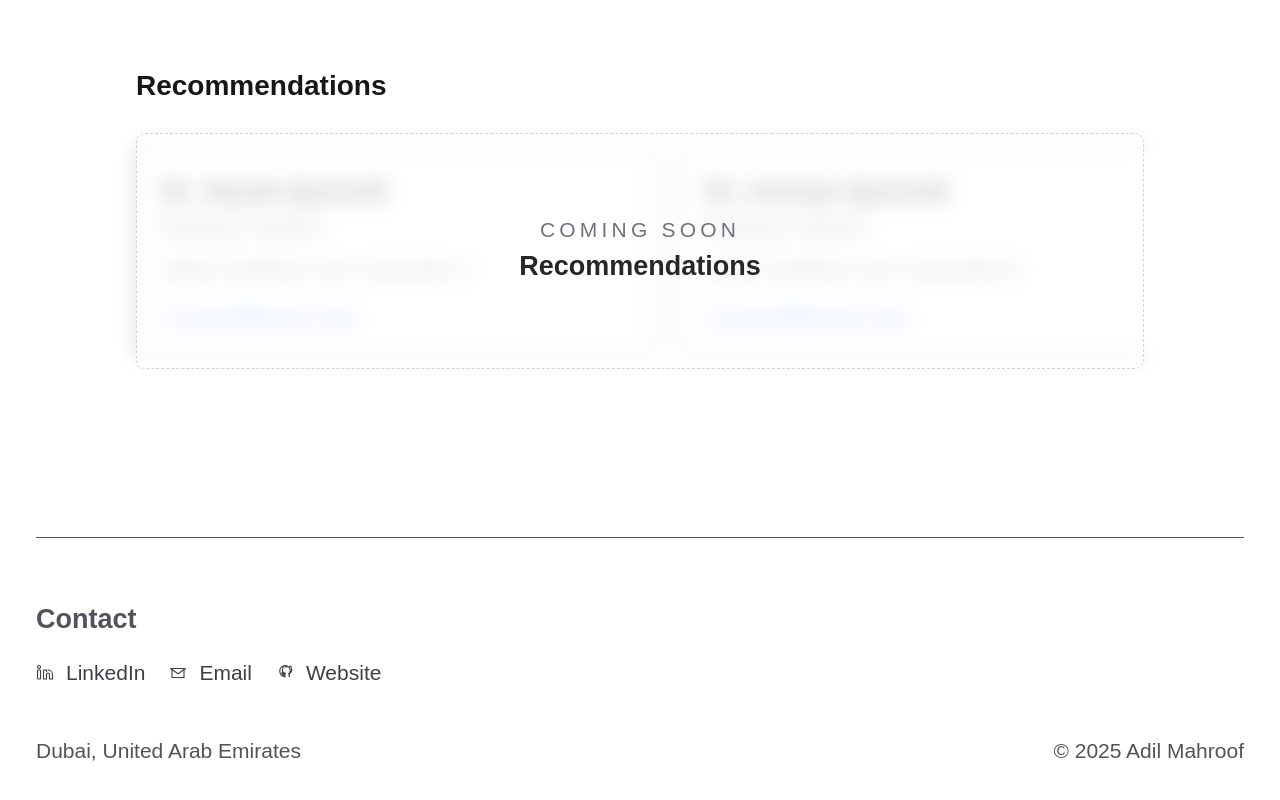
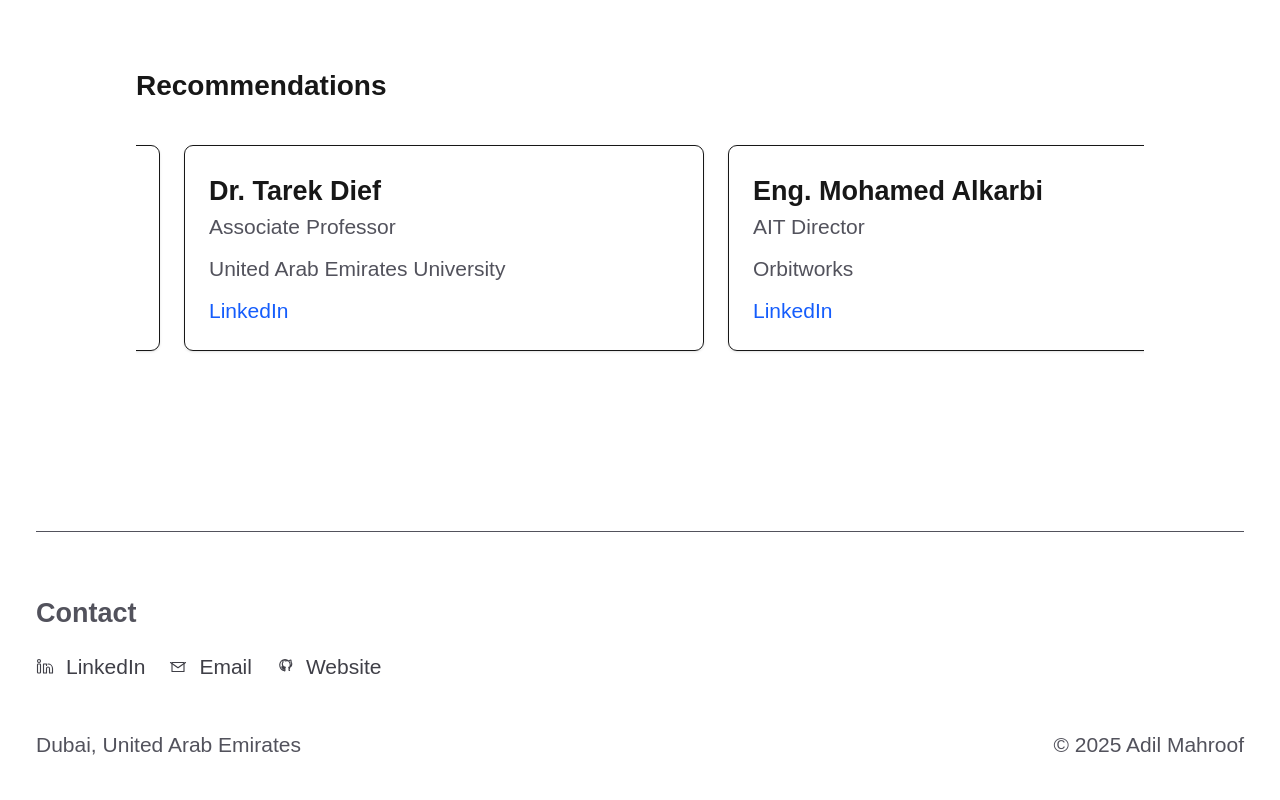
Before and after one commit to adilmrf/myPortfolio, a Next.js app: page / in a window 1280 px wide. Shown: the part 1812-2612 px from the top of the page. Built offline with nearby package versions, Linux system fonts and the light colour scheme.

Commit message:
recommendations added

```diff
--- a/src/app/page.tsx
+++ b/src/app/page.tsx
@@ -54,7 +54,7 @@ export default function Home() {
       <div className="mb-8">
         <h2 className="text-[28px] font-semibold">Recommendations</h2>
         <div className="mt-4">
-          <RecommendationsCarousel recommendations={RECOMMENDATIONS} comingSoon comingSoonLabel="Recommendations" />
+          <RecommendationsCarousel recommendations={RECOMMENDATIONS} />
         </div>
       </div>
 
--- a/src/components/RecommendationsCarousel.tsx
+++ b/src/components/RecommendationsCarousel.tsx
@@ -6,6 +6,7 @@ type Recommendation = {
     title: string;
     affiliation: string;
     email: string;
+    linkedin: string;
 };
 
 type Props = {
@@ -16,110 +17,112 @@ type Props = {
 
 export default function RecommendationsCarousel({ recommendations, comingSoon = false, comingSoonLabel = "Coming soon" }: Props) {
     const containerRef = React.useRef<HTMLDivElement | null>(null);
+    const trackRef = React.useRef<HTMLDivElement | null>(null);
     const autoplayRef = React.useRef<number | null>(null);
-    const cardWidthRef = React.useRef<number>(0);
-    const [index, setIndex] = React.useState<number>(1); // start at first real item
+    const [offset, setOffset] = React.useState(0);
+    const [cardWidth, setCardWidth] = React.useState(0);
     const [isPaused, setIsPaused] = React.useState(false);
+    const [isResetting, setIsResetting] = React.useState(false);
     const isComingSoon = comingSoon;
-    const comingSoonRef = React.useRef(isComingSoon);
 
     if (!recommendations || recommendations.length === 0) return null;
 
-    // build extended list with clones at ends to allow seamless loop
-    const extended = recommendations.length > 1
-        ? [recommendations[recommendations.length - 1], ...recommendations, recommendations[0]]
-        : recommendations;
+    // For single item, no carousel needed
+    if (recommendations.length === 1) {
+        const r = recommendations[0];
+        return (
+            <div className="py-2">
+                <article className="rounded-md border p-4 bg-white/90 shadow-sm dark:bg-zinc-900 dark:border-zinc-800" style={{ maxWidth: 520 }}>
+                    <div className="text-lg font-semibold">{r.name}</div>
+                    <div className="text-sm text-zinc-600 dark:text-zinc-400">{r.title}</div>
+                    <div className="text-sm text-zinc-600 dark:text-zinc-400 mt-2">{r.affiliation}</div>
+                    {/* <div className="text-sm text-blue-600 dark:text-blue-400 mt-3">{r.email}</div> */}
+                    <div className="text-sm text-blue-600 dark:text-blue-400 mt-2">
+                        <a href={r.linkedin} target="_blank" rel="noopener noreferrer" className="hover:underline">LinkedIn</a>
+                    </div>
+                </article>
+            </div>
+        );
+    }
 
-    const measureCard = React.useCallback(() => {
-        const el = containerRef.current;
-        if (!el) return;
-        const firstReal = el.querySelector<HTMLElement>("[data-reco-index=\"1\"]");
-        const w = firstReal ? firstReal.offsetWidth : Math.floor(el.clientWidth * 0.8);
-        cardWidthRef.current = w;
+    // Triple the recommendations for infinite loop
+    const tripled = [...recommendations, ...recommendations, ...recommendations];
+    const totalItems = recommendations.length;
+
+    // Measure card width including gap
+    React.useEffect(() => {
+        const measure = () => {
+            if (containerRef.current) {
+                const card = containerRef.current.querySelector('article');
+                if (card) {
+                    const rect = card.getBoundingClientRect();
+                    setCardWidth(rect.width + 16); // width + gap-4 (1rem = 16px)
+                }
+            }
+        };
+
+        const timer = setTimeout(measure, 50);
+        window.addEventListener('resize', measure);
+
+        return () => {
+            clearTimeout(timer);
+            window.removeEventListener('resize', measure);
+        };
     }, []);
 
-    const scrollToIndex = (i: number, behavior: ScrollBehavior = "smooth") => {
-        const el = containerRef.current;
-        if (!el) return;
-        const left = Math.round(cardWidthRef.current * i);
-        el.scrollTo({ left, behavior });
+    // Initialize position to middle section
+    React.useEffect(() => {
+        if (cardWidth > 0 && offset === 0) {
+            setOffset(totalItems * cardWidth);
+        }
+    }, [cardWidth, totalItems, offset]);
+
+    // Handle infinite loop - reset position when at boundaries
+    React.useEffect(() => {
+        if (!cardWidth || isResetting) return;
+
+        const currentPos = offset / cardWidth;
+
+        // If we're at or past the last clone, reset to the corresponding real item
+        if (currentPos >= totalItems * 2) {
+            setIsResetting(true);
+            setTimeout(() => {
+                setOffset(totalItems * cardWidth);
+                setIsResetting(false);
+            }, 500);
+        }
+        // If we're before the first real item, reset to the corresponding clone
+        else if (currentPos < totalItems) {
+            setIsResetting(true);
+            setTimeout(() => {
+                setOffset((totalItems + (currentPos % totalItems)) * cardWidth);
+                setIsResetting(false);
+            }, 500);
+        }
+    }, [offset, cardWidth, totalItems, isResetting]);
+
+    // Autoplay
+    React.useEffect(() => {
+        if (isPaused || isComingSoon || !cardWidth || isResetting) return;
+
+        autoplayRef.current = window.setInterval(() => {
+            setOffset((prev) => prev + cardWidth);
+        }, 3000);
+
+        return () => {
+            if (autoplayRef.current) clearInterval(autoplayRef.current);
+        };
+    }, [isPaused, isComingSoon, cardWidth, isResetting]);
+
+    const handleNext = () => {
+        if (!cardWidth || isResetting) return;
+        setOffset((prev) => prev + cardWidth);
     };
 
-    // initialize measurements and position at first real item
-    React.useEffect(() => {
-        measureCard();
-        const el = containerRef.current;
-        if (!el) return;
-        // position to first real
-        setTimeout(() => {
-            // ensure measurement again after layout
-            measureCard();
-            el.scrollLeft = cardWidthRef.current * 1;
-            setIndex(1);
-        }, 0);
-
-        const onResize = () => {
-            measureCard();
-            // snap to current index after resize
-            scrollToIndex(index, "auto");
+    const handlePrev = () => {
+        if (!cardWidth || isResetting) return;
+        setOffset((prev) => prev - cardWidth);
     };
-        window.addEventListener("resize", onResize);
-        return () => window.removeEventListener("resize", onResize);
-        // eslint-disable-next-line react-hooks/exhaustive-deps
-    }, []);
-
-    // handle autoplay
-    React.useEffect(() => {
-        if (isPaused || comingSoonRef.current || recommendations.length <= 1) return;
-        autoplayRef.current = window.setInterval(() => {
-            setIndex((i) => i + 1);
-        }, 3000);
-        return () => {
-            if (autoplayRef.current) window.clearInterval(autoplayRef.current);
-        };
-    }, [isPaused, recommendations.length]);
-
-    React.useEffect(() => {
-        comingSoonRef.current = isComingSoon;
-        if (isComingSoon && autoplayRef.current) {
-            window.clearInterval(autoplayRef.current);
-            autoplayRef.current = null;
-        }
-    }, [isComingSoon]);
-
-    // when index changes, scroll and handle loop reset
-    React.useEffect(() => {
-        const el = containerRef.current;
-        if (!el) return;
-        // ensure we have measurement
-        if (!cardWidthRef.current) measureCard();
-        scrollToIndex(index, "smooth");
-
-        // if moved to the cloned first at end, jump to real first
-        const lastIndex = extended.length - 1;
-        if (index === lastIndex) {
-            // after animation completes, reset without animation
-            const t = setTimeout(() => {
-                el.scrollTo({ left: cardWidthRef.current * 1, behavior: "auto" });
-                setIndex(1);
-            }, 420);
-            return () => clearTimeout(t);
-        }
-
-        // if moved to the cloned last at start, jump to real last
-        if (index === 0) {
-            const realLast = extended.length - 2;
-            const t = setTimeout(() => {
-                el.scrollTo({ left: cardWidthRef.current * realLast, behavior: "auto" });
-                setIndex(realLast);
-            }, 420);
-            return () => clearTimeout(t);
-        }
-        // eslint-disable-next-line react-hooks/exhaustive-deps
-    }, [index]);
-
-    const prev = () => setIndex((i) => i - 1);
-    const next = () => setIndex((i) => i + 1);
 
     return (
         <div className="group">
@@ -127,41 +130,45 @@ export default function RecommendationsCarousel({ recommendations, comingSoon =
                 <div className={isComingSoon ? "blur-sm pointer-events-none" : undefined} aria-hidden={isComingSoon}>
                     <button
                         aria-label="Scroll left"
-                    onClick={prev}
+                        onClick={handlePrev}
                         className="absolute md:-left-4 left-0 top-1/2 -translate-y-1/2 z-20 md:inline-flex items-center justify-center w-8 h-8 rounded-full bg-white border shadow-sm opacity-0 group-hover:opacity-100 transition-opacity pointer-events-none group-hover:pointer-events-auto"
                     >
                         ‹
                     </button>
 
+                    <div className="overflow-hidden py-2" ref={containerRef}>
                         <div
-                    ref={containerRef}
-                    className="flex gap-4 overflow-x-auto hide-scrollbar py-2 snap-x snap-mandatory"
-                    style={{ WebkitOverflowScrolling: "touch" as any, msOverflowStyle: "none", scrollbarWidth: "none" as any }}
+                            ref={trackRef}
+                            className="flex gap-4"
+                            style={{
+                                transform: `translateX(-${offset}px)`,
+                                transition: isResetting ? "none" : "transform 0.5s ease-in-out",
+                            }}
                         >
-                    {extended.map((r, idx) => {
-                        // compute a stable key (cloned items use idx)
+                            {tripled.map((r, idx) => {
                                 const key = `${r.email}-${idx}`;
-                        // index mapping for data attribute: real items are 1..n
-                        const dataIndex = idx;
                                 return (
                                     <article
                                         key={key}
-                                data-reco-index={dataIndex}
-                                className="snap-start rounded-md border p-4 bg-white/90 shadow-sm dark:bg-zinc-900 dark:border-zinc-800"
-                                style={{ flex: "0 0 calc(100% - 64px)", maxWidth: 520 }}
+                                        className="rounded-md border p-4 bg-white/90 shadow-sm dark:bg-zinc-900 dark:border-zinc-800 flex-shrink-0"
+                                        style={{ width: "calc(100% - 64px)", maxWidth: 520 }}
                                     >
                                         <div className="text-lg font-semibold">{r.name}</div>
                                         <div className="text-sm text-zinc-600 dark:text-zinc-400">{r.title}</div>
                                         <div className="text-sm text-zinc-600 dark:text-zinc-400 mt-2">{r.affiliation}</div>
-                                <div className="text-sm text-blue-600 dark:text-blue-400 mt-3">{r.email}</div>
+                                        {/* <div className="text-sm text-blue-600 dark:text-blue-400 mt-3">{r.email}</div> */}
+                                        <div className="text-sm text-blue-600 dark:text-blue-400 mt-2">
+                                            <a href={r.linkedin} target="_blank" rel="noopener noreferrer" className="hover:underline">LinkedIn</a>
+                                        </div>
                                     </article>
                                 );
                             })}
                         </div>
+                    </div>
 
                     <button
                         aria-label="Scroll right"
-                    onClick={next}
+                        onClick={handleNext}
                         className="absolute md:-right-4 right-0 top-1/2 -translate-y-1/2 z-20 md:inline-flex items-center justify-center w-8 h-8 rounded-full bg-white border shadow-sm opacity-0 group-hover:opacity-100 transition-opacity pointer-events-none group-hover:pointer-events-auto"
                     >
                         ›
--- a/src/content/experience.ts
+++ b/src/content/experience.ts
@@ -50,10 +50,10 @@ export const EXPERIENCE: ExperienceItem[] = [
     startDate: "08.2025",
     endDate: "11.2025",
     bullets: [
-      "Designed and manufactured a mechanical ground support equipment (MGSE) to store 40 solar array modules",
+      "Designed and manufactured a mechanical ground support equipment (MGSE) to store 40 solar array modules.",
       "Created work and build procedures for MGSEs and Satellite AIT steps.",
       "Assisted with AIT processes and builds in the clean room.",
-      "Worked on 10 Longbow satellites including storage, functional tests, solar array deployment, and propulsion module removal"
+      "Worked on 10 Longbow satellites including storage, functional tests, solar array deployment, and propulsion module removal."
     ],
     tags: ["Space", "AIT"],
   },
--- a/src/content/recommendations.ts
+++ b/src/content/recommendations.ts
@@ -7,38 +7,44 @@ export type Recommendation = {
     title: string;
     affiliation: string;
     email: string;
+    linkedin: string;
 };
 
 export const RECOMMENDATIONS: Recommendation[] = [
     {
-        name: "Dr. Sarah Qureshi",
-        title: "Research Advisor",
-        affiliation: "Space Systems Lab, University X",
-        email: "s.qureshi@univx.edu",
+        name: "Dr. Jeongmoo Huh",
+        title: "Assistant Professor",
+        affiliation: "United Arab Emirates University",
+        email: "j.huh@uaeu.ac.ae",
+        linkedin: "https://www.linkedin.com/in/jeongmoo-huh-15648ab9/",
     },
     {
-        name: "Dr. Ammar Qureshi",
-        title: "Research Advisor",
-        affiliation: "Space Systems Lab, University M",
-        email: "a.qureshi@univm.edu",
+        name: "Dr. Tarek Dief",
+        title: "Associate Professor",
+        affiliation: "United Arab Emirates University",
+        email: "tndief@uaeu.ac.ae",
+        linkedin: "https://linkedin.com/in/tarek-dief-a0765010a",
     },
     {
-        name: "Prof. Liam Carter",
-        title: "Project Supervisor",
-        affiliation: "Aerospace Research Group, Institute Y",
-        email: "liam.carter@insty.org",
+        name: "Eng. Mohamed Alkarbi",
+        title: "AIT Director",
+        affiliation: "Orbitworks",
+        email: "mohamed.alkarbi@orbitworks.ae",
+        linkedin: "https://www.linkedin.com/in/mohamed-alkarbi-850b53270/",
     },
     {
-        name: "Eng. Fatima Al-Mansouri",
-        title: "Team Lead",
-        affiliation: "Orbitworks",
-        email: "fatima@orbitworks.ae",
+        name: "Dr. Mohamed Al Azizi",
+        title: "Rocket Propulsion Manager",
+        affiliation: "HALCON",
+        email: "mohammed.alazizi@halcon.ae",
+        linkedin: "https://linkedin.com/in/mohammed-al-azizi-ph-d-1b851a4b",
     },
     {
-        name: "Eng. Mohamed Al-Mansouri",
-        title: "Team Lead",
-        affiliation: "Orbitworks",
-        email: "mohamed@orbitworks.ae",
+        name: "Dr. Aysha Aljaberi",
+        title: "Assistant Vice Provost",
+        affiliation: "NYU Abu Dhabi",
+        email: "aa10600@nyu.edu",
+        linkedin: "https://www.linkedin.com/in/aysha-aljaberi-51297480/",
     },
 ];
 
```
Lines whose indentation alone changed are shown as unchanged.
